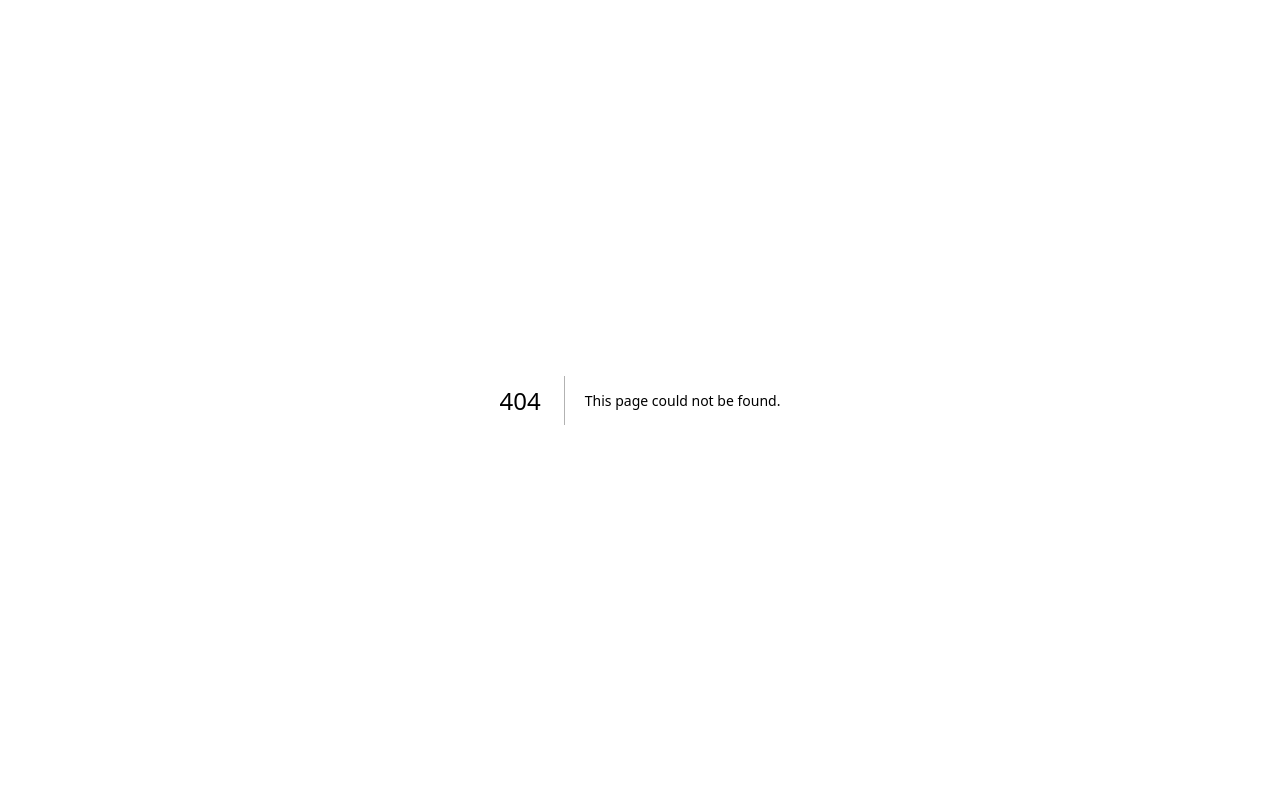
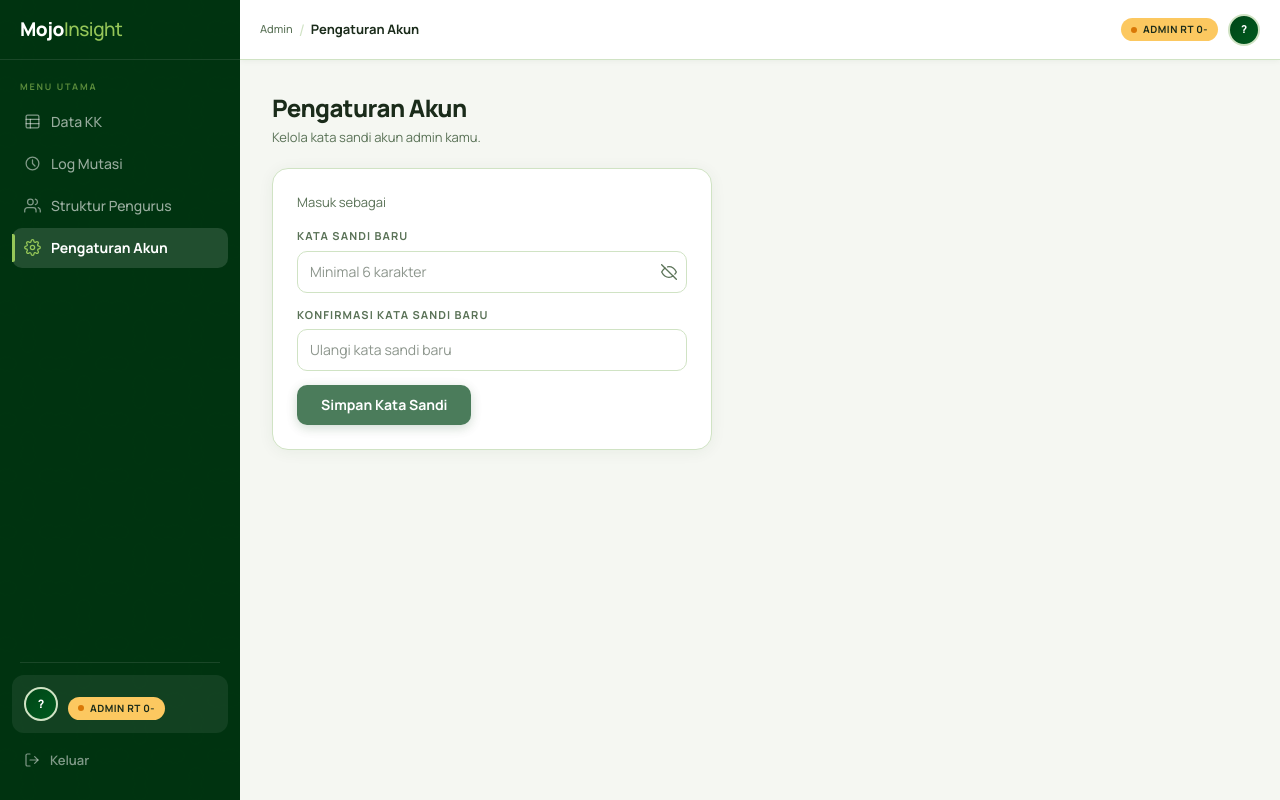
Before and after one commit to taniaatikaa/MojoInsight, a Next.js app: page /admin/settings in a window 1280 px wide. Before the commit this address had no page. Built offline with nearby package versions, Linux system fonts and the light colour scheme; no server answers.

Commit message:
@DAY Add: let admins change their own password from settings page.

```diff
--- /dev/null
+++ b/app/admin/(protected)/settings/page.tsx
@@ -0,0 +1,30 @@
+import type { Metadata } from "next";
+import { ChangePasswordForm } from "@/components/admin/change-password-form";
+import { createClient } from "@/lib/supabase/server";
+
+export const metadata: Metadata = {
+  title: "Pengaturan Akun — Admin MojoInsight",
+};
+
+export default async function AdminSettingsPage() {
+  const supabase = await createClient();
+  const { data: userData } = await supabase.auth.getUser();
+
+  return (
+    <div>
+      <div className="mb-5">
+        <h1 className="mb-1 text-xl font-extrabold tracking-tight text-brand-ink sm:text-2xl">
+          Pengaturan Akun
+        </h1>
+        <p className="text-[13px] text-brand-muted">Kelola kata sandi akun admin kamu.</p>
+      </div>
+
+      <div className="max-w-[440px] rounded-2xl border border-brand-border bg-white p-6 shadow-[0_2px_16px_rgba(0,70,23,0.06)]">
+        <p className="mb-4 text-[13px] text-brand-muted">
+          Masuk sebagai <span className="font-bold text-brand-ink">{userData.user?.email}</span>
+        </p>
+        <ChangePasswordForm />
+      </div>
+    </div>
+  );
+}
--- a/components/admin/admin-shell.tsx
+++ b/components/admin/admin-shell.tsx
@@ -6,23 +6,26 @@ import { usePathname } from "next/navigation";
 import { AdminLogoutButton } from "@/components/admin-logout-button";
 import { KAWUNG_TILE } from "@/lib/kawung-tile";
 
-type NavKey = "kk" | "mutasi" | "struktur";
+type NavKey = "kk" | "mutasi" | "struktur" | "settings";
 
 const NAV_ITEMS: { key: NavKey; href: string; label: string }[] = [
   { key: "kk", href: "/admin", label: "Data KK" },
   { key: "mutasi", href: "/admin/mutasi", label: "Log Mutasi" },
   { key: "struktur", href: "/admin/struktur", label: "Struktur Pengurus" },
+  { key: "settings", href: "/admin/settings", label: "Pengaturan Akun" },
 ];
 
 const PAGE_TITLES: Record<NavKey, string> = {
   kk: "Data Kartu Keluarga",
   mutasi: "Log Mutasi",
   struktur: "Struktur Pengurus",
+  settings: "Pengaturan Akun",
 };
 
 function navKeyFromPath(pathname: string): NavKey {
   if (pathname.startsWith("/admin/mutasi")) return "mutasi";
   if (pathname.startsWith("/admin/struktur")) return "struktur";
+  if (pathname.startsWith("/admin/settings")) return "settings";
   return "kk";
 }
 
@@ -60,6 +63,14 @@ function NavIcon({ navKey }: { navKey: NavKey }) {
       <svg {...common}>
         <circle cx="12" cy="12" r="9" />
         <polyline points="12 7 12 12 15.5 15.5" />
+      </svg>
+    );
+  }
+  if (navKey === "settings") {
+    return (
+      <svg {...common}>
+        <circle cx="12" cy="12" r="3" />
+        <path d="M19.4 15a1.65 1.65 0 0 0 .33 1.82l.06.06a2 2 0 1 1-2.83 2.83l-.06-.06a1.65 1.65 0 0 0-1.82-.33 1.65 1.65 0 0 0-1 1.51V21a2 2 0 0 1-4 0v-.09A1.65 1.65 0 0 0 9 19.4a1.65 1.65 0 0 0-1.82.33l-.06.06a2 2 0 1 1-2.83-2.83l.06-.06a1.65 1.65 0 0 0 .33-1.82 1.65 1.65 0 0 0-1.51-1H3a2 2 0 0 1 0-4h.09A1.65 1.65 0 0 0 4.6 9a1.65 1.65 0 0 0-.33-1.82l-.06-.06a2 2 0 1 1 2.83-2.83l.06.06a1.65 1.65 0 0 0 1.82.33H9a1.65 1.65 0 0 0 1-1.51V3a2 2 0 0 1 4 0v.09a1.65 1.65 0 0 0 1 1.51 1.65 1.65 0 0 0 1.82-.33l.06-.06a2 2 0 1 1 2.83 2.83l-.06.06a1.65 1.65 0 0 0-.33 1.82V9a1.65 1.65 0 0 0 1.51 1H21a2 2 0 0 1 0 4h-.09a1.65 1.65 0 0 0-1.51 1z" />
       </svg>
     );
   }
--- /dev/null
+++ b/components/admin/change-password-form.tsx
@@ -0,0 +1,140 @@
+"use client";
+
+import { useState } from "react";
+import { createClient } from "@/lib/supabase/client";
+
+type FlowState = "idle" | "loading" | "error" | "success";
+
+function SpinnerIcon() {
+  return (
+    <svg width="16" height="16" viewBox="0 0 24 24" fill="none" aria-hidden="true" className="flex-shrink-0 animate-spin">
+      <circle cx="12" cy="12" r="9" strokeWidth="2.5" className="stroke-current opacity-30" />
+      <path d="M12 3a9 9 0 0 1 9 9" strokeWidth="2.5" strokeLinecap="round" className="stroke-current" />
+    </svg>
+  );
+}
+
+function EyeToggle({ shown, onClick }: { shown: boolean; onClick: () => void }) {
+  return (
+    <button
+      type="button"
+      onClick={onClick}
+      aria-label={shown ? "Sembunyikan kata sandi" : "Tampilkan kata sandi"}
+      className="absolute top-1/2 right-2.5 -translate-y-1/2 text-brand-muted transition-colors hover:text-brand-green"
+    >
+      {shown ? (
+        <svg width="16" height="16" viewBox="0 0 24 24" fill="none" stroke="currentColor" strokeWidth="2" strokeLinecap="round" strokeLinejoin="round">
+          <path d="M1 12s4-8 11-8 11 8 11 8-4 8-11 8-11-8-11-8z" />
+          <circle cx="12" cy="12" r="3" />
+        </svg>
+      ) : (
+        <svg width="16" height="16" viewBox="0 0 24 24" fill="none" stroke="currentColor" strokeWidth="2" strokeLinecap="round" strokeLinejoin="round">
+          <path d="M17.94 17.94A10.07 10.07 0 0 1 12 20c-7 0-11-8-11-8a18.45 18.45 0 0 1 5.06-5.94" />
+          <path d="M9.9 4.24A9.12 9.12 0 0 1 12 4c7 0 11 8 11 8a18.5 18.5 0 0 1-2.16 3.19" />
+          <line x1="1" y1="1" x2="23" y2="23" />
+        </svg>
+      )}
+    </button>
+  );
+}
+
+export function ChangePasswordForm() {
+  const supabase = createClient();
+
+  const [password, setPassword] = useState("");
+  const [confirmPassword, setConfirmPassword] = useState("");
+  const [showPassword, setShowPassword] = useState(false);
+  const [state, setState] = useState<FlowState>("idle");
+  const [message, setMessage] = useState("");
+
+  async function handleSubmit(e: React.FormEvent) {
+    e.preventDefault();
+    if (state === "loading") return;
+
+    if (password.length < 6) {
+      setState("error");
+      setMessage("Kata sandi minimal 6 karakter.");
+      return;
+    }
+    if (password !== confirmPassword) {
+      setState("error");
+      setMessage("Konfirmasi kata sandi tidak cocok.");
+      return;
+    }
+
+    setState("loading");
+    const { error } = await supabase.auth.updateUser({ password });
+
+    if (error) {
+      setState("error");
+      setMessage(error.message);
+      return;
+    }
+
+    setPassword("");
+    setConfirmPassword("");
+    setState("success");
+    setMessage("Kata sandi berhasil diubah.");
+  }
+
+  return (
+    <form onSubmit={handleSubmit} noValidate className="flex flex-col gap-3.5">
+      <div className="flex flex-col gap-1.5">
+        <label htmlFor="new-password" className="text-[11px] font-bold tracking-[0.1em] text-brand-muted uppercase">
+          Kata Sandi Baru
+        </label>
+        <div className="relative">
+          <input
+            id="new-password"
+            type={showPassword ? "text" : "password"}
+            value={password}
+            onChange={(e) => {
+              setPassword(e.target.value);
+              if (state !== "loading") setState("idle");
+            }}
+            placeholder="Minimal 6 karakter"
+            className="w-full rounded-[10px] border-[1.5px] border-brand-border px-3 py-2.5 pr-10 text-sm text-brand-ink outline-none transition-colors focus:border-brand-green"
+          />
+          <EyeToggle shown={showPassword} onClick={() => setShowPassword((s) => !s)} />
+        </div>
+      </div>
+
+      <div className="flex flex-col gap-1.5">
+        <label htmlFor="confirm-password" className="text-[11px] font-bold tracking-[0.1em] text-brand-muted uppercase">
+          Konfirmasi Kata Sandi Baru
+        </label>
+        <input
+          id="confirm-password"
+          type={showPassword ? "text" : "password"}
+          value={confirmPassword}
+          onChange={(e) => {
+            setConfirmPassword(e.target.value);
+            if (state !== "loading") setState("idle");
+          }}
+          placeholder="Ulangi kata sandi baru"
+          className="w-full rounded-[10px] border-[1.5px] border-brand-border px-3 py-2.5 text-sm text-brand-ink outline-none transition-colors focus:border-brand-green"
+        />
+      </div>
+
+      {state === "error" && (
+        <div role="alert" className="rounded-lg border border-brand-gold bg-[#FFFBEB] px-3.5 py-2.5 text-[13px] font-semibold text-[#92400E]">
+          {message}
+        </div>
+      )}
+      {state === "success" && (
+        <div role="status" className="rounded-lg border border-brand-green/30 bg-brand-bg-alt px-3.5 py-2.5 text-[13px] font-semibold text-brand-green">
+          {message}
+        </div>
+      )}
+
+      <button
+        type="submit"
+        disabled={state === "loading" || !password || !confirmPassword}
+        className="flex w-fit items-center justify-center gap-2 rounded-[10px] bg-brand-green px-6 py-2.5 text-sm font-bold text-white shadow-[0_3px_12px_rgba(0,70,23,0.28)] transition-colors hover:enabled:bg-brand-green-hover disabled:cursor-not-allowed disabled:opacity-70"
+      >
+        {state === "loading" && <SpinnerIcon />}
+        {state === "loading" ? "Menyimpan…" : "Simpan Kata Sandi"}
+      </button>
+    </form>
+  );
+}
```
